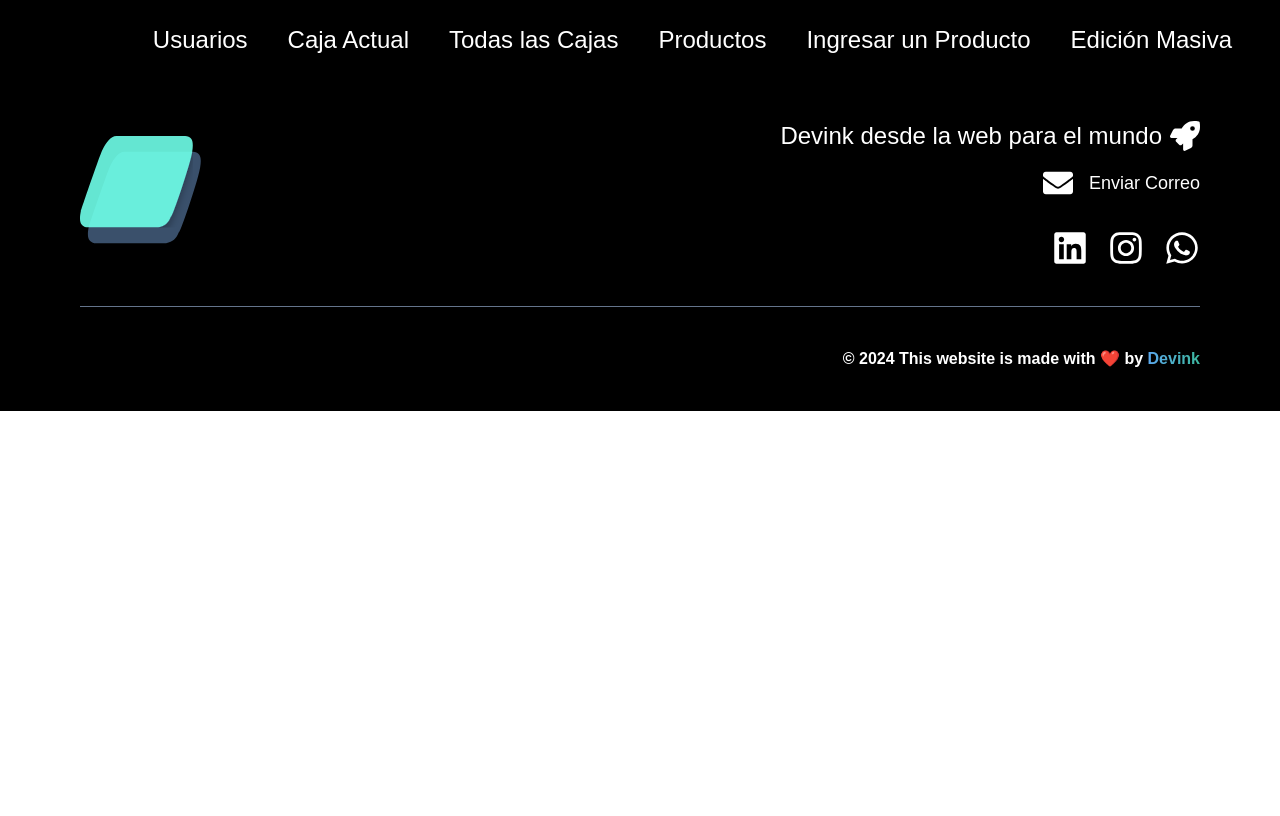
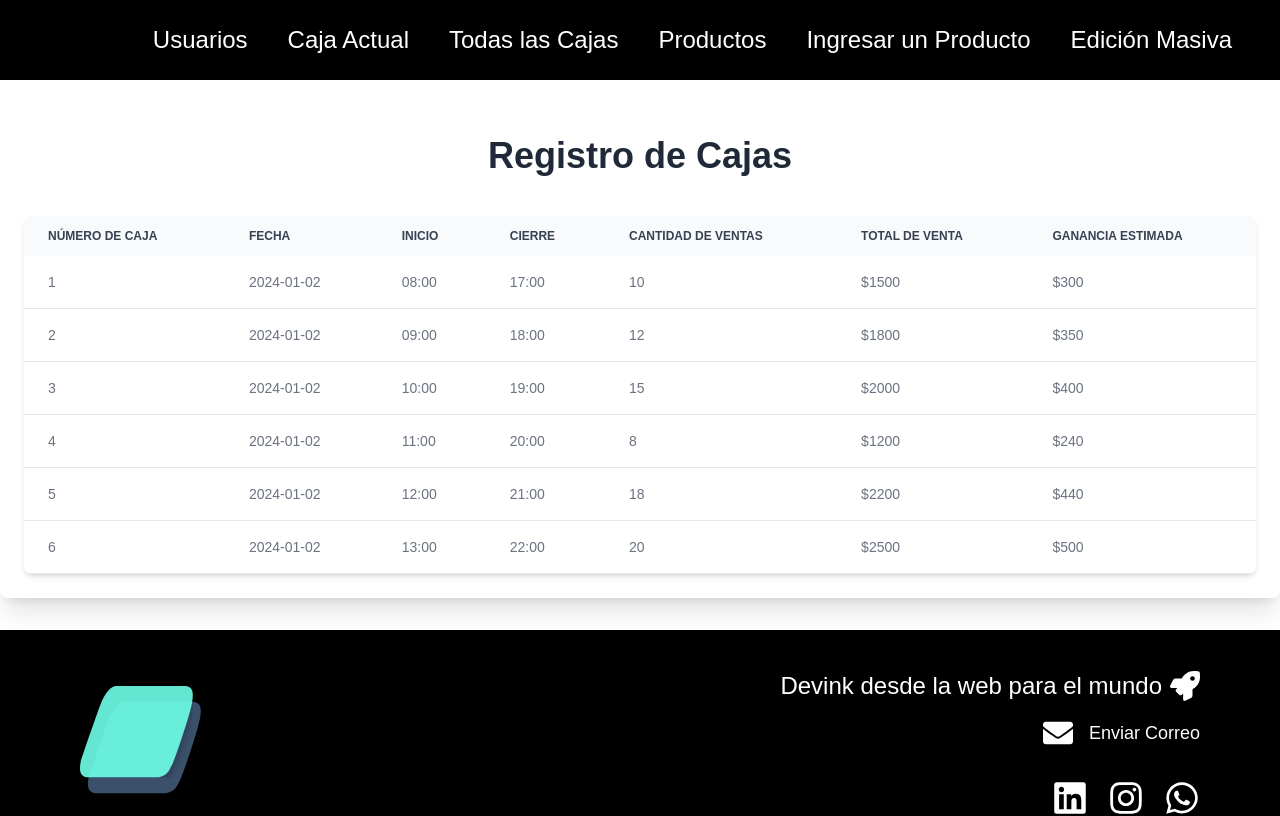
Before and after one commit to kevinduhamelhayes/sistemavite, a React (Vite) app: page /todas-las-cajas in a window 1280 px wide. Shown: the top 816 px of the page. Built offline with nearby package versions, Linux system fonts and the light colour scheme.

Commit message:
add allboxes

```diff
--- a/src/App.jsx
+++ b/src/App.jsx
@@ -3,6 +3,7 @@ import { Routes, Route } from 'react-router-dom';
 import Layout from "./components/Layout";
 import Usuarios from './components/Ususarios.jsx';
 import CajaActual from './components/CajaActual.jsx'
+import TodasLasCajas from './components/TodasLasCajas.jsx'
 
 function App() {
   return (
@@ -10,6 +11,7 @@ function App() {
       <Routes>
         <Route path="/usuarios" element={<Usuarios />} />
         <Route path="/caja-actual" element={<CajaActual/>} />
+        <Route path="/todas-las-cajas" element={<TodasLasCajas/>} />
         {/* Aquí puedes agregar más rutas para otros componentes */}
         <Route path="/" element={<h1 className='text-red-500'>Página Principal</h1>} />
       </Routes>
--- a/src/components/TodasLasCajas.jsx
+++ b/src/components/TodasLasCajas.jsx
@@ -0,0 +1,48 @@
+
+
+
+const cajasFicticias = [
+  { numero: 1, fecha: '2024-01-02', inicio: '08:00', cierre: '17:00', cantidadVentas: 10, totalVenta: 1500, gananciaEstimada: 300 },
+  { numero: 2, fecha: '2024-01-02', inicio: '09:00', cierre: '18:00', cantidadVentas: 12, totalVenta: 1800, gananciaEstimada: 350 },
+  { numero: 3, fecha: '2024-01-02', inicio: '10:00', cierre: '19:00', cantidadVentas: 15, totalVenta: 2000, gananciaEstimada: 400 },
+  { numero: 4, fecha: '2024-01-02', inicio: '11:00', cierre: '20:00', cantidadVentas: 8, totalVenta: 1200, gananciaEstimada: 240 },
+  { numero: 5, fecha: '2024-01-02', inicio: '12:00', cierre: '21:00', cantidadVentas: 18, totalVenta: 2200, gananciaEstimada: 440 },
+  { numero: 6, fecha: '2024-01-02', inicio: '13:00', cierre: '22:00', cantidadVentas: 20, totalVenta: 2500, gananciaEstimada: 500 },
+];
+const TodasLasCajas = () => {
+  return (
+    <div className="container mx-auto my-8 p-6 bg-white rounded-lg shadow-xl">
+      <h1 className="text-4xl font-bold text-center text-gray-800 mb-10">Registro de Cajas</h1>
+      <div className="overflow-x-auto relative shadow-md sm:rounded-lg">
+        <table className="w-full text-sm text-left text-gray-500">
+          <thead className="text-xs text-gray-700 uppercase bg-gray-50">
+            <tr>
+              <th scope="col" className="py-3 px-6">Número de Caja</th>
+              <th scope="col" className="py-3 px-6">Fecha</th>
+              <th scope="col" className="py-3 px-6">Inicio</th>
+              <th scope="col" className="py-3 px-6">Cierre</th>
+              <th scope="col" className="py-3 px-6">Cantidad de Ventas</th>
+              <th scope="col" className="py-3 px-6">Total de Venta</th>
+              <th scope="col" className="py-3 px-6">Ganancia Estimada</th>
+            </tr>
+          </thead>
+          <tbody>
+            {cajasFicticias.map(caja => (
+              <tr key={caja.numero} className="bg-white border-b hover:bg-gray-50">
+                <td className="py-4 px-6">{caja.numero}</td>
+                <td className="py-4 px-6">{caja.fecha}</td>
+                <td className="py-4 px-6">{caja.inicio}</td>
+                <td className="py-4 px-6">{caja.cierre}</td>
+                <td className="py-4 px-6">{caja.cantidadVentas}</td>
+                <td className="py-4 px-6">${caja.totalVenta}</td>
+                <td className="py-4 px-6">${caja.gananciaEstimada}</td>
+              </tr>
+            ))}
+          </tbody>
+        </table>
+      </div>
+    </div>
+  );
+};
+
+export default TodasLasCajas;
```
